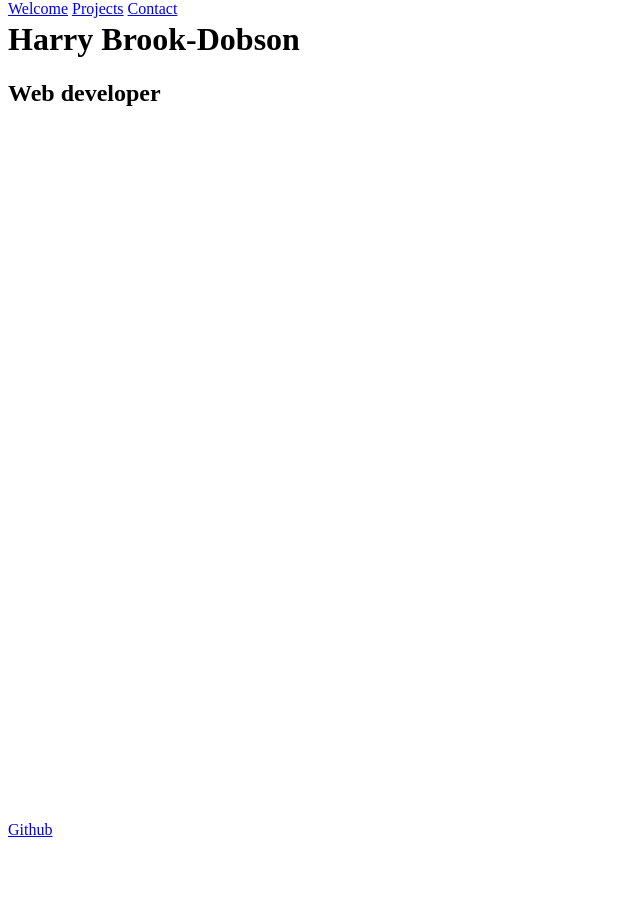
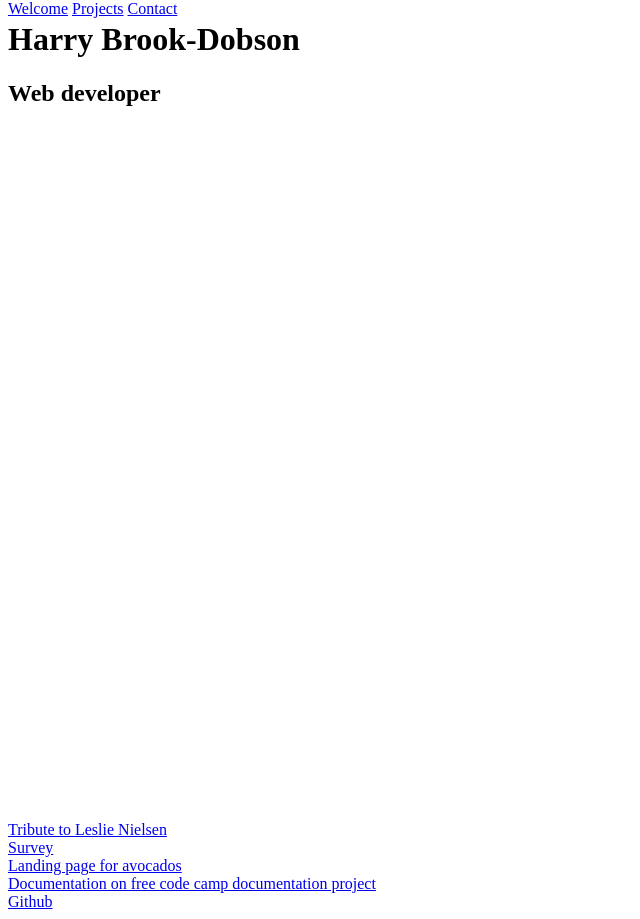
Before and after one commit to harryabd/fccPortfolio, a plain HTML site: page index.html in a window 1280 px wide. Shown: the whole page, without its empty margins (0-640 px from the left). Before the commit the page ends 847 px from the top, so only its background shows below. Drawn offline with Linux system fonts and the light colour scheme.

Commit message:
add projects

```diff
--- a/index.html
+++ b/index.html
@@ -14,7 +14,17 @@
     <h2>Web developer</h2>
   </div>
   <div id="projects">
-    <div class="project-title">
+    <div class="project-tile">
+      <a href="https://harryabd.github.io/fccTribute/">Tribute to Leslie Nielsen</a><br>
+    </div>
+    <div class="project-tile">
+        <a href="https://harryabd.github.io/fccSurvey/">Survey</a>
+    </div>
+    <div class="project-tile">
+      <a href="https://harryabd.github.io/fccLanding/">Landing page for avocados</a>
+    </div>
+    <div class="project-tile">
+      <a href="https://harryabd.github.io/fccLanding/">Documentation on free code camp documentation project</a>
     </div>
   </div>
   <div id="contact">
```
